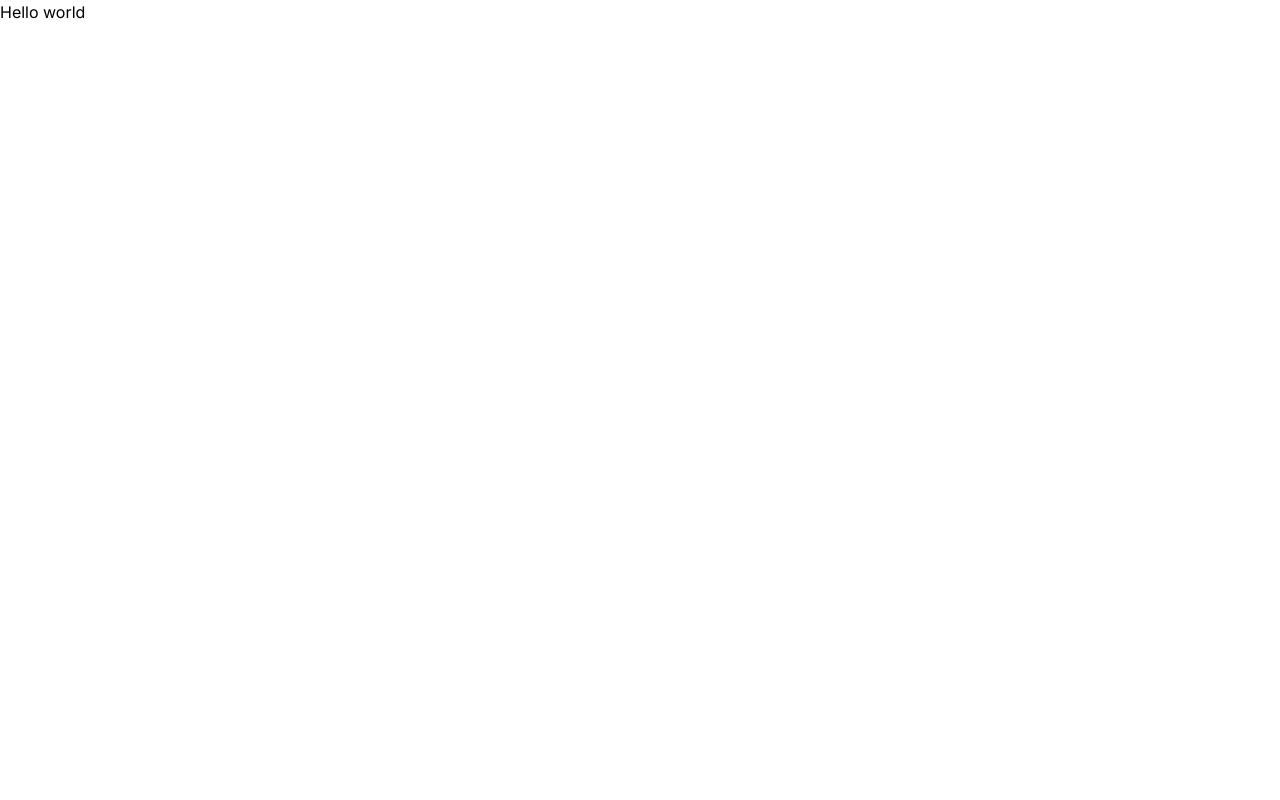
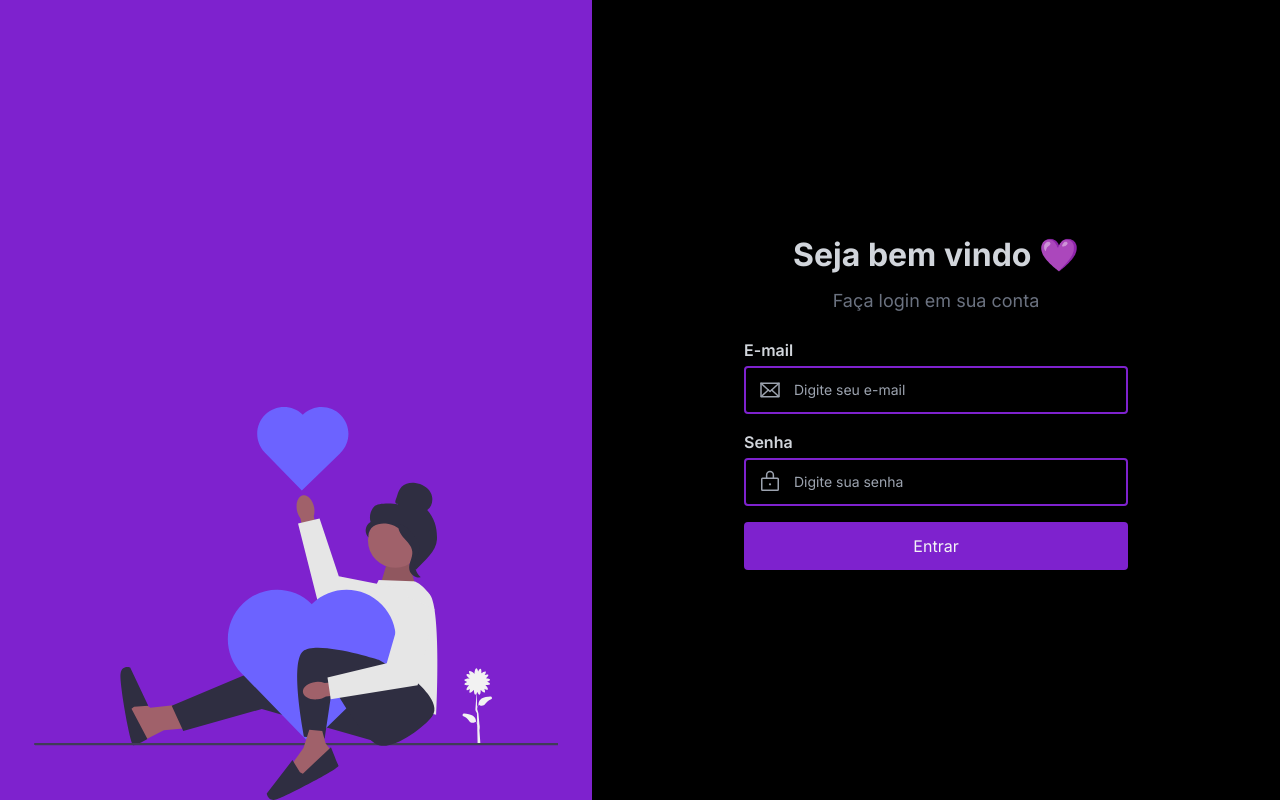
Before and after one commit to Maria-Eduarda90/tailwindcss-template-login-screen, a React (Vite) app: page / in a window 1280 px wide. Built offline with nearby package versions, Linux system fonts and the light colour scheme; a web font is replaced by a local one.

Commit message:
finished login screen

```diff
--- a/src/App.tsx
+++ b/src/App.tsx
@@ -1,7 +1,53 @@
+import { Envelope, Lock } from 'phosphor-react';
+import { Button } from './components/Button';
+import { Heading } from './components/Heading';
+import { Input } from './components/Input';
+import { Text } from './components/Text';
 import './styles/global.css';
+import { Logo } from './svg/Logo';
 
 export function App() {
   return (
-    <h1>Hello world</h1>
+    <div className="w-screen h-screen flex justify-center bg-black text-gray-100">
+      <div className="bg-purple-700 lg:flex-1 flex justify-center items-end">
+        <Logo />
+      </div>
+      <div className="flex-1 flex flex-col justify-center items-center p-12 space-y-6">
+        <header className="flex flex-col items-center">
+          <Heading size='lg'>
+            Seja bem vindo 💜
+          </Heading>
+          <Text size='lg' className='text-gray-500 mt-2'>
+            Faça login em sua conta
+          </Text>
+        </header>
+
+        <form className="flex flex-col gap-4 items-stretch w-full max-w-sm">
+          <label htmlFor="email" className="flex flex-col gap-1">
+            <Text className="font-semibold">E-mail</Text>
+            <Input.Root>
+              <Input.Icon>
+                <Envelope/>
+              </Input.Icon>
+
+              <Input.Input type="email" placeholder="Digite seu e-mail"/>
+            </Input.Root>
+          </label>
+
+          <label htmlFor="password" className="flex flex-col gap-1">
+            <Text className="font-semibold">Senha</Text>
+            <Input.Root>
+              <Input.Icon>
+                <Lock />
+              </Input.Icon>
+
+              <Input.Input type="password" placeholder="Digite sua senha" />
+            </Input.Root>
+          </label>
+
+          <Button type='submit'>Entrar</Button>
+        </form>
+      </div>
+    </div>
   )
 }
```
